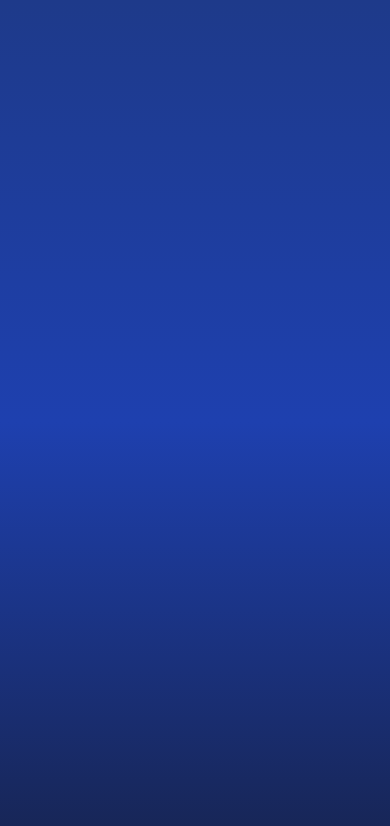
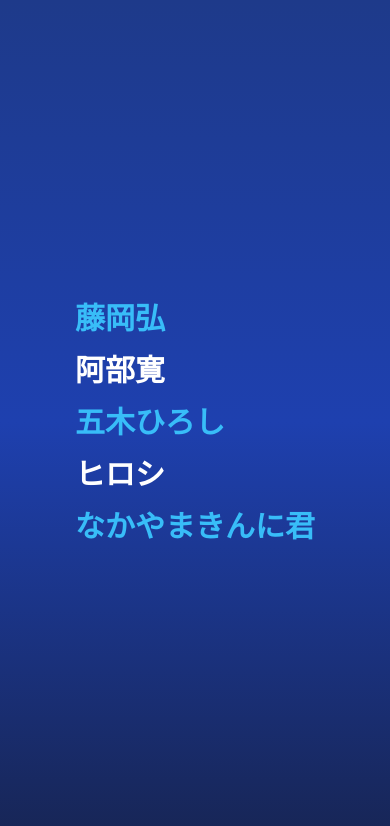
Before and after one commit to snrnapa/next-roulette, a Next.js app: page / in a window 390 px wide. Shown: the top 826 px of the page. Built offline with nearby package versions, Linux system fonts and the light colour scheme.

Commit message:
ルーレットは回らないけどレイアウトは完成かな

```diff
--- a/app/components/Roulette.tsx
+++ b/app/components/Roulette.tsx
@@ -14,8 +14,8 @@ const Roulette = () => {
   const [positionY, setPositionY] = useState<number>(0);
   const [currentIndex, setCurrentIndex] = useState<number>(0);
   const [isRunning, setIsRunning] = useState<boolean>(false);
-  const [selectedIndex, setSelectedIndex] = useState<number | null>(null); // 選ばれたインデックス
-  const intervalRef = useRef<NodeJS.Timeout | null>(null); // ルーレットの動作管理
+  const [selectedIndex, setSelectedIndex] = useState<number | null>(null);
+  const intervalRef = useRef<NodeJS.Timeout | null>(null);
 
   const screenHeight = typeof window !== "undefined" ? window.innerHeight : 960;
   const itemHeight = 60; // 1アイテムの高さ
@@ -60,22 +60,10 @@ const Roulette = () => {
   return (
     <div
       onClick={toggle}
-      className="flex justify-center items-center min-h-screen bg-gradient-to-b from-blue-900 via-blue-800 to-blue-950"
+      className="flex justify-center  items-center min-h-screen bg-gradient-to-b from-blue-900 via-blue-800 to-blue-950"
     >
-      <div className="flex justify-center items-center w-full h-full">
-        <div
-          className="flex flex-col relative overflow-hidden" // 親divにrelativeとoverflow-hiddenを追加
-          style={{
-            height: screenHeight, // 親要素の高さを画面全体に合わせる
-          }}
-        >
-          <div
-            className="flex flex-col absolute" // 子要素にabsoluteを指定
-            style={{
-              top: `${positionY}px`, // 親要素内で動く位置を指定
-              // transition: "top 0.16s ease", // transitionを一時的に外してみる
-            }}
-          >
+      <div className="h-full w-full flex flex-col   justify-center items-center  ">
+        <div className="flex flex-col space-y-4 ">
           {items.map((item, index) => (
             <RouletteText
               key={index}
@@ -88,7 +76,6 @@ const Roulette = () => {
         </div>
       </div>
     </div>
-    </div>
   );
 };
 
--- a/app/components/ui/CustomText.tsx
+++ b/app/components/ui/CustomText.tsx
@@ -16,7 +16,7 @@ export const RouletteText = ({
           <p
             className={`${
               isSelected ? "scale-125 transition-all duration-500" : ""
-            } font-bold text-5xl text-sky-400`}
+            } font-bold text-3xl sm:text-5xl h-full w-full text-sky-400`}
           >
             {children}
           </p>
@@ -26,7 +26,7 @@ export const RouletteText = ({
           <p
             className={`${
               isSelected ? "scale-125 transition-all duration-500" : ""
-            } font-bold text-5xl text-white`}
+            } font-bold text-3xl sm:text-5xl text-white`}
           >
             {children}
           </p>
```
Lines whose indentation alone changed are shown as unchanged.
